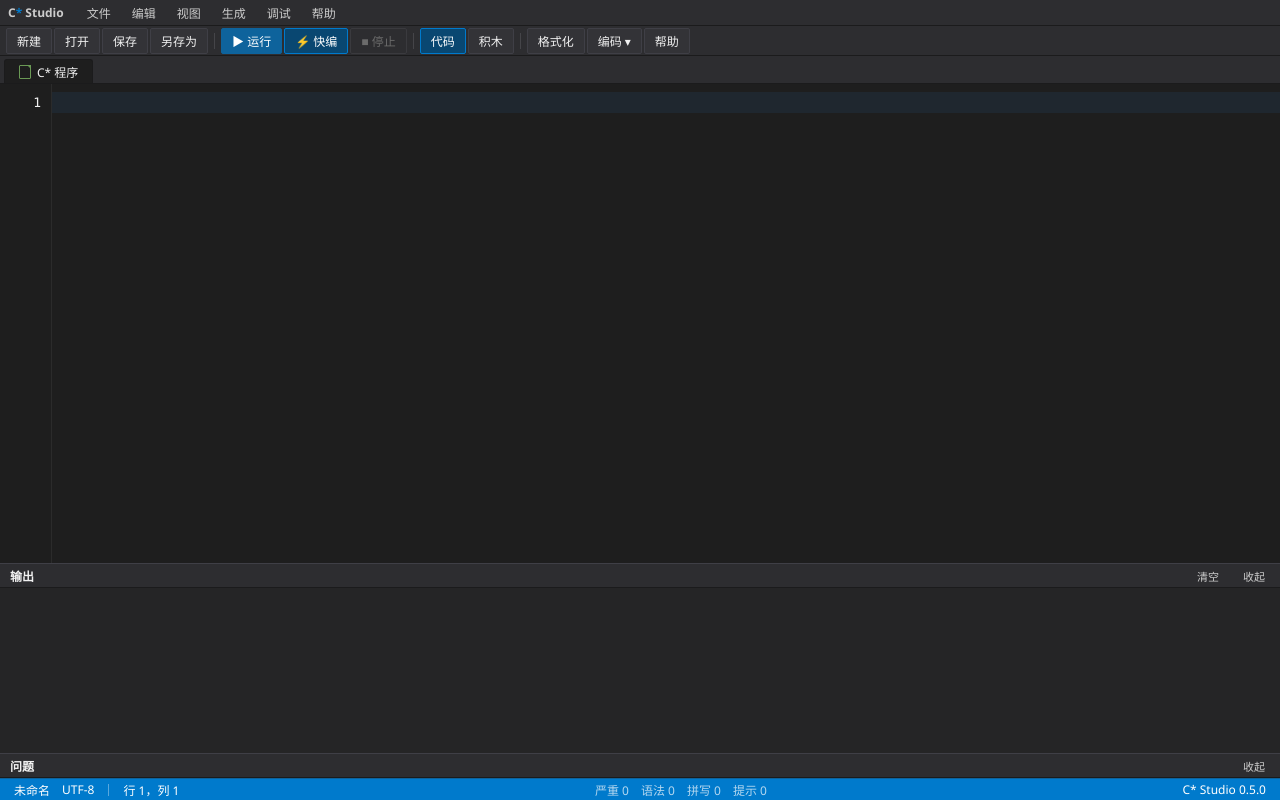
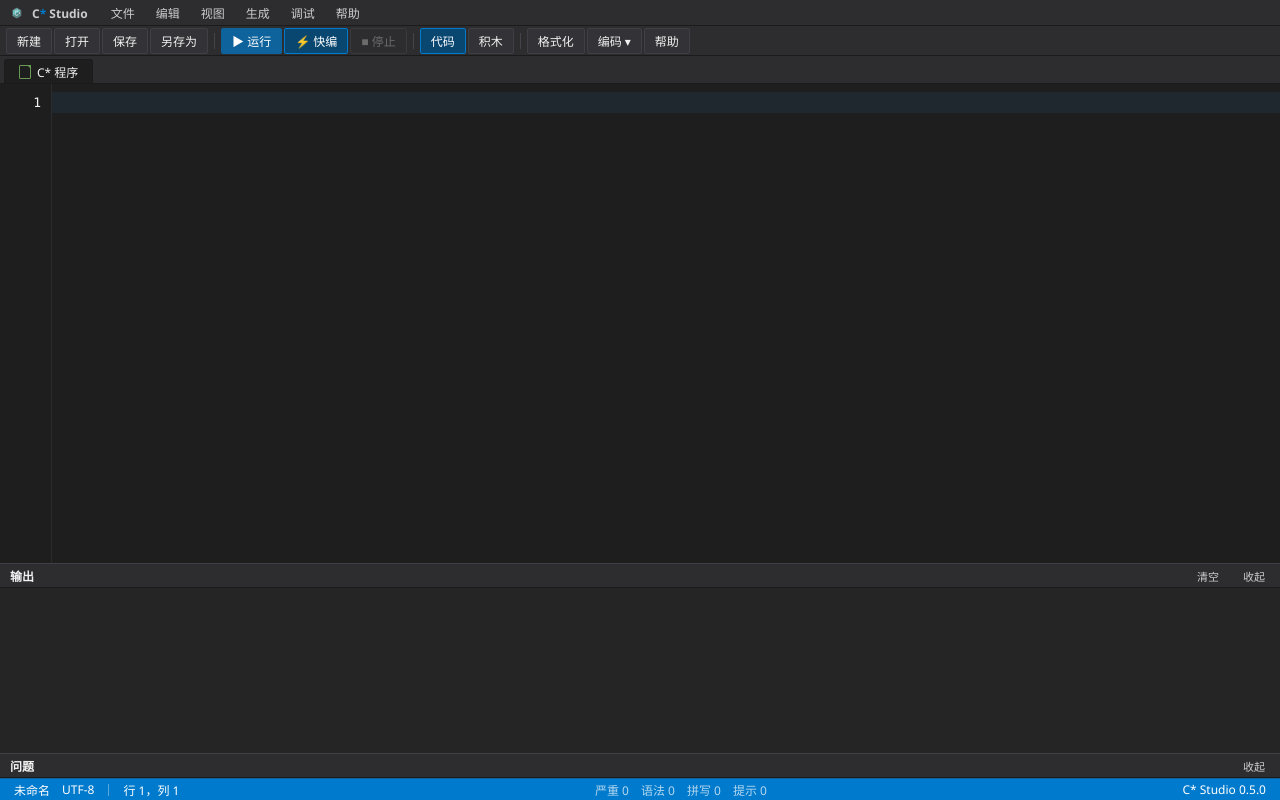
Before and after one commit to ZhangFangcheng235/C-Asterisk, a plain HTML site: page web/index.html in a window 1280 px wide. Drawn offline with Linux system fonts and the light colour scheme; no server answers.

Commit message:
Add C* language icon: README logo, C* Studio favicon + brand, VS Code extension icon

```diff
--- a/vscode-ext/package.json
+++ b/vscode-ext/package.json
@@ -3,6 +3,7 @@
   "displayName": "C Asterisk (C*)",
   "description": "Language support for C Asterisk (.cask): syntax highlighting, snippets, comments, brackets",
   "version": "0.5.0",
+  "icon": "icon.png",
   "publisher": "c-asterisk",
   "license": "MIT",
   "engines": {
--- a/web/index.html
+++ b/web/index.html
@@ -2,7 +2,7 @@
 <html lang="zh-CN">
 <head>
 <meta charset="utf-8">
-<link rel="icon" href="data:,"><!-- 免得 WebView2 去要 favicon.ico（本地小服务器没有这个文件） -->
+<link rel="icon" href="icon.png"><!-- C* 的语言图标 -->
 <title>C* Studio</title>
 <meta name="viewport" content="width=device-width, initial-scale=1">
 <link rel="stylesheet" href="style.css">
@@ -11,7 +11,7 @@
 
 <!-- ---------------- 顶部菜单栏（文件 编辑 视图 生成 调试 帮助） ---------------- -->
 <div id="menubar">
-  <div class="brand">C<span class="star">*</span> Studio</div>
+  <div class="brand"><img src="icon.png" alt="" width="18" height="18" style="vertical-align:-4px;margin-right:6px">C<span class="star">*</span> Studio</div>
   <div class="m-item" id="menu-file" role="button" tabindex="0">文件</div>
   <div class="m-item" id="menu-edit" role="button" tabindex="0">编辑</div>
   <div class="m-item" id="menu-view" role="button" tabindex="0">视图</div>
```
Also changed, not shown: README.md, icon.png (added), vscode-ext/icon.png (added), web/icon.png (added), 2 other files.
